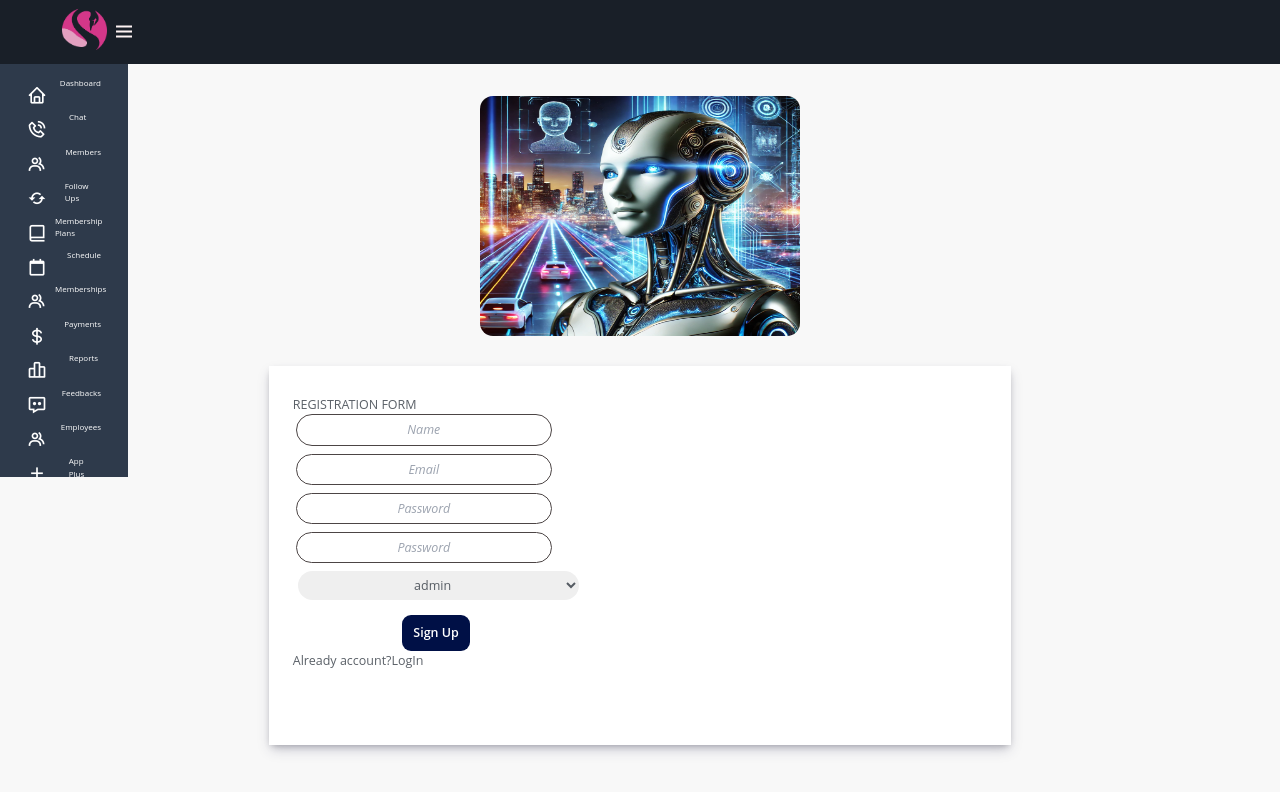
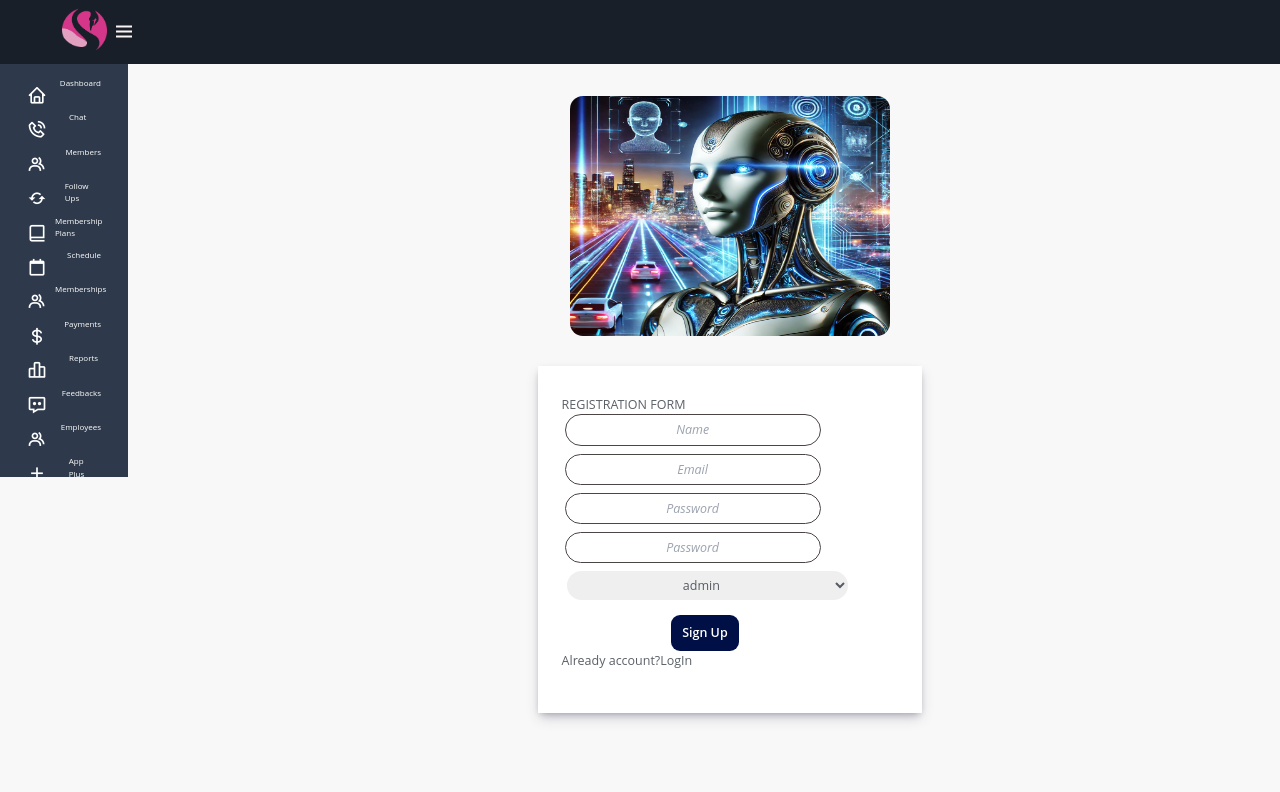
Before and after one commit to R17358/Nirmiti-AI-Software-Developer-with-Real-time-Chat, a React (Vite) app in the folder frontend-soen/: page /register in a window 1280 px wide. Shown: the top 792 px of the page. Built offline with nearby package versions, Linux system fonts and the light colour scheme.

Commit message:
modified final2

```diff
--- a/frontend-soen/src/Pages/Chat/Chat.css
+++ b/frontend-soen/src/Pages/Chat/Chat.css
@@ -840,8 +840,8 @@ textarea::-webkit-scrollbar {
         flex-direction: row;
     }
      #register{
-        width: 58vw;
-        height: 47.4vh;
+       width: 30vw;
+        height: 43.4vh;
     }
 }
 
@@ -863,7 +863,7 @@ textarea::-webkit-scrollbar {
         height: 4.3vh;
     }
      #register{
-        width: 58vw;
-        height: 47.4vh;
+       width: 30vw;
+        height: 43.4vh;
     }
 }
```
